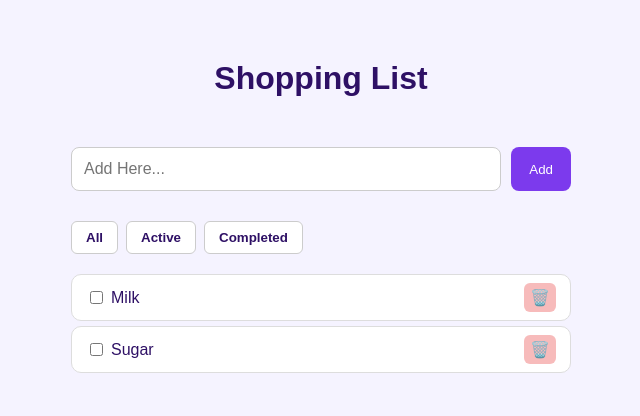
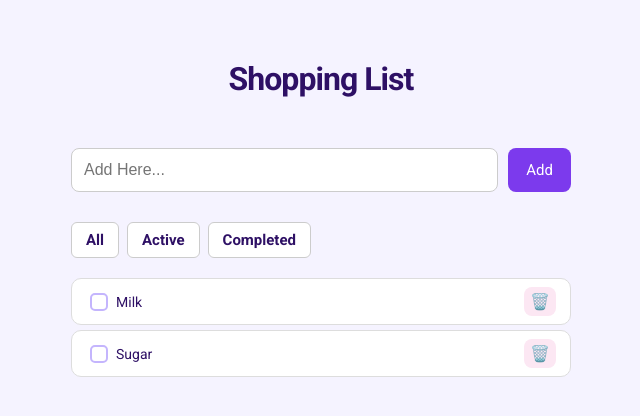
Before and after one commit to dellya-dev/shopping-list, a React (Vite) app: page / in a window 1280 px wide. Shown: the top 416 px of the page, without its empty margins (319-959 px from the left). Built offline with nearby package versions, Linux system fonts and the light colour scheme.

Commit message:
Complete shopping list

```diff
--- a/index.html
+++ b/index.html
@@ -1,13 +1,21 @@
 <!doctype html>
 <html lang="en">
+
 <head>
   <meta charset="UTF-8" />
   <link rel="icon" type="image/svg+xml" href="/favicon.svg" />
   <meta name="viewport" content="width=device-width, initial-scale=1.0" />
+  <link rel="preconnect" href="https://fonts.googleapis.com">
+  <link rel="preconnect" href="https://fonts.gstatic.com" crossorigin>
+  <link
+    href="https://fonts.googleapis.com/css2?family=Inter:ital,opsz,wght@0,14..32,100..900;1,14..32,100..900&family=Roboto:wght@400;500;700&display=swap"
+    rel="stylesheet">
   <title>shopping-list</title>
 </head>
+
 <body>
   <div id="root"></div>
   <script type="module" src="/src/main.tsx"></script>
 </body>
+
 </html>
--- a/src/App.css
+++ b/src/App.css
@@ -2,13 +2,16 @@
   width: 90%;
   max-width: 500px;
   margin: 60px auto;
-  font-family: Arial, sans-serif;
+  font-family: "Roboto", Arial, sans-serif;
 }
 
 .title {
   text-align: center;
   margin-bottom: 50px;
-   color: var(--text);
+  color: var(--text);
+  font-size: 2rem;
+  font-weight: 700;
+  letter-spacing: -0.03em;
 }
 
 /* Mobile */
--- a/src/components/ShoppingItem.css
+++ b/src/components/ShoppingItem.css
@@ -16,13 +16,56 @@
   color: #2e1065;
 }
 
+.shopping-item.completed {
+  background: #faf8ff;
+}
+
+.shopping-item.completed .shopping-title {
+  color: #9a91ad;
+  opacity: 0.7;
+}
+
+.shopping-item-content input[type="checkbox"] {
+  appearance: none;
+  width: 18px;
+  height: 18px;
+  border: 2px solid #c4b5fd;
+  border-radius: 5px;
+  cursor: pointer;
+  display: grid;
+  place-content: center;
+  flex-shrink: 0;
+}
+
+.shopping-item-content input[type="checkbox"]::before {
+  content: "✓";
+  color: white;
+  font-size: 12px;
+  transform: scale(0);
+  transition: transform 0.15s ease;
+}
+
+.shopping-item-content input[type="checkbox"]:checked {
+  background: var(--purple);
+  border-color: var(--purple);
+}
+
+.shopping-item-content input[type="checkbox"]:checked::before {
+  transform: scale(1);
+}
+
+.shopping-title {
+  font-size: 14px;
+}
+
 .delete-button {
   border: none;
   padding: 5px 6px;
-  border-radius: 6px;
+  border-radius: 8px;
   cursor: pointer;
   font-size: 1rem;
-  background-color: rgba(231, 50, 50, 0.329);
+  background: #fce7f3;
+  color: #be185d;
 }
 
 .delete-button:hover {
--- a/src/components/ShoppingItem.tsx
+++ b/src/components/ShoppingItem.tsx
@@ -12,7 +12,7 @@ function ShoppingItem({ item, onToggle, onDelete }: ShoppingItemProps) {
 
   return (
     <>
-      <div className="shopping-item">
+      <div className={`shopping-item ${item.completed ? "completed" : ""}`}>
         <div className="shopping-item-content">
           <input
             type="checkbox"
@@ -21,9 +21,6 @@ function ShoppingItem({ item, onToggle, onDelete }: ShoppingItemProps) {
           />
           <span
             className="shopping-title"
-            style={{
-              textDecoration: item.completed ? 'line-through' : 'none'
-            }}
           >
             {item.title}
           </span>
--- a/src/index.css
+++ b/src/index.css
@@ -43,4 +43,6 @@ body {
 
 button {
   color: var(--text);
+  font-family: "Roboto";
+  font-size: 15px;
 }
```
Lines whose indentation alone changed are shown as unchanged.
